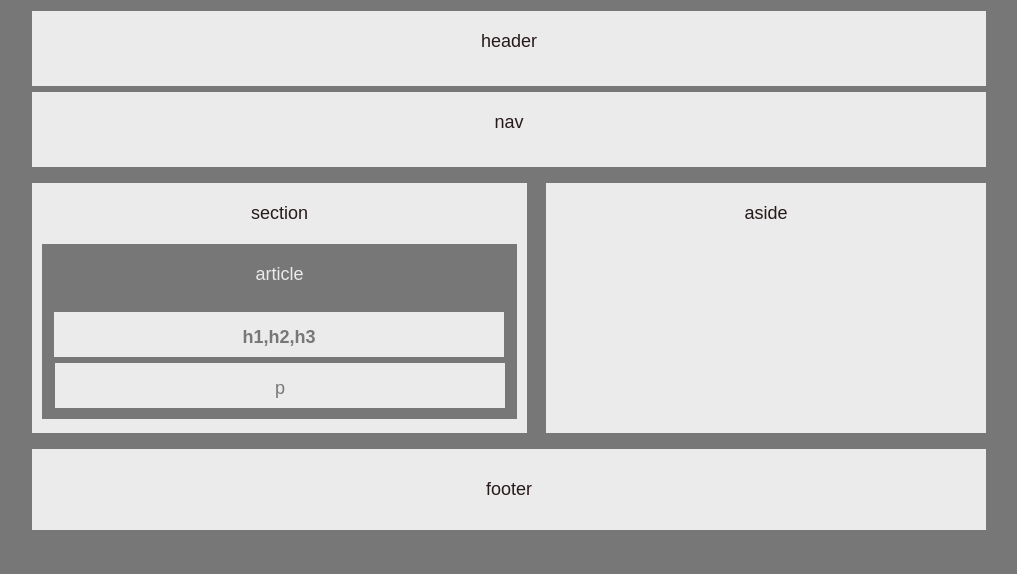
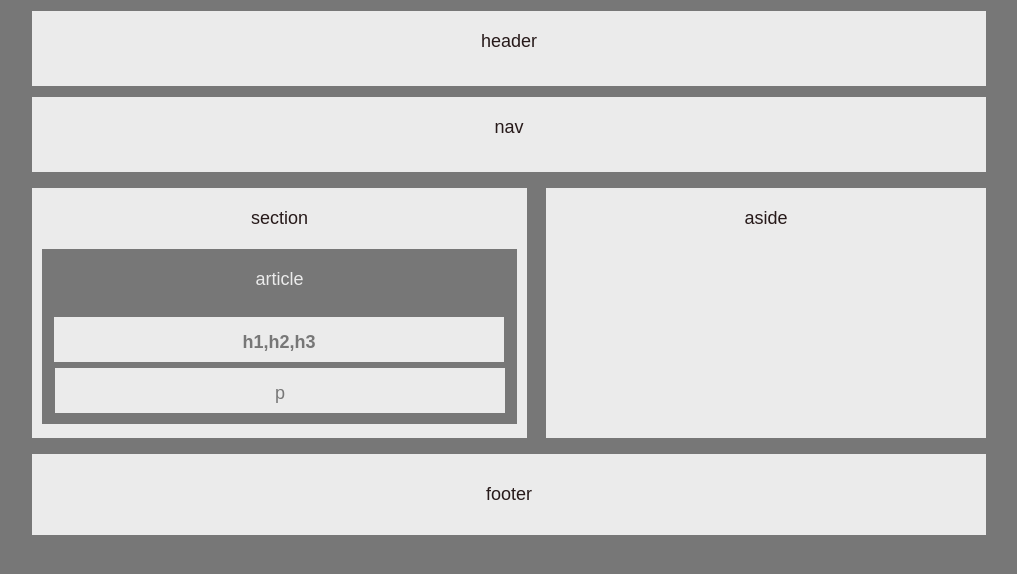
Before and after one commit to slsmi285/HW-Wireframe, a plain HTML site: page index.html in a window 1280 px wide. Shown: the whole page, without its empty margins (29-1046 px from the left). Drawn offline with Linux system fonts and the light colour scheme.

Commit message:
reloaded vscode, previous commits missing

```diff
--- a/index.html
+++ b/index.html
@@ -7,17 +7,15 @@
        <title>Document</title>
 </head>
      <body>
-       <div>
-           <section id="group">header</section>
-           <section id="group">nav</section>
-           <section id="aside">aside</section>
-           <section id="sec1">section
+        <section class="group">header</section>
+        <section class="nav">nav</section>
+        <section class="aside">aside</section>
+        <section class="sec1">section
           <section id="article">article
             <section id="head">h1,h2,h3</section>
             <section id="para">p</section>
           </section>
         </section>
         <section id="foot">footer</section>
-     </div>
   </body>
 </html>
--- a/style.css
+++ b/style.css
@@ -7,14 +7,22 @@ body{
     position: relative;
     left: 50px;
 }
-#group {
+.group {
     background: #EBEBEB;
     border: 3px solid #777;
     text-align: center;
     height: 55px;
     padding-top: 20px;
 }
-#aside {
+.nav {
+    background: #EBEBEB;
+    border: 3px solid #777;
+    text-align: center;
+    height: 55px;
+    padding-top: 20px;
+    margin-top: 5px;
+}
+.aside {
     background: #EBEBEB;
     border: 3px solid #777;
     float: right;
@@ -30,7 +38,7 @@ body{
     background: #777;
     text-align: center;
 }
-#sec1 {
+.sec1 {
     background: #EBEBEB;
     border: 3px solid #777;
     text-align: center;
```
Lines whose indentation alone changed are shown as unchanged.
